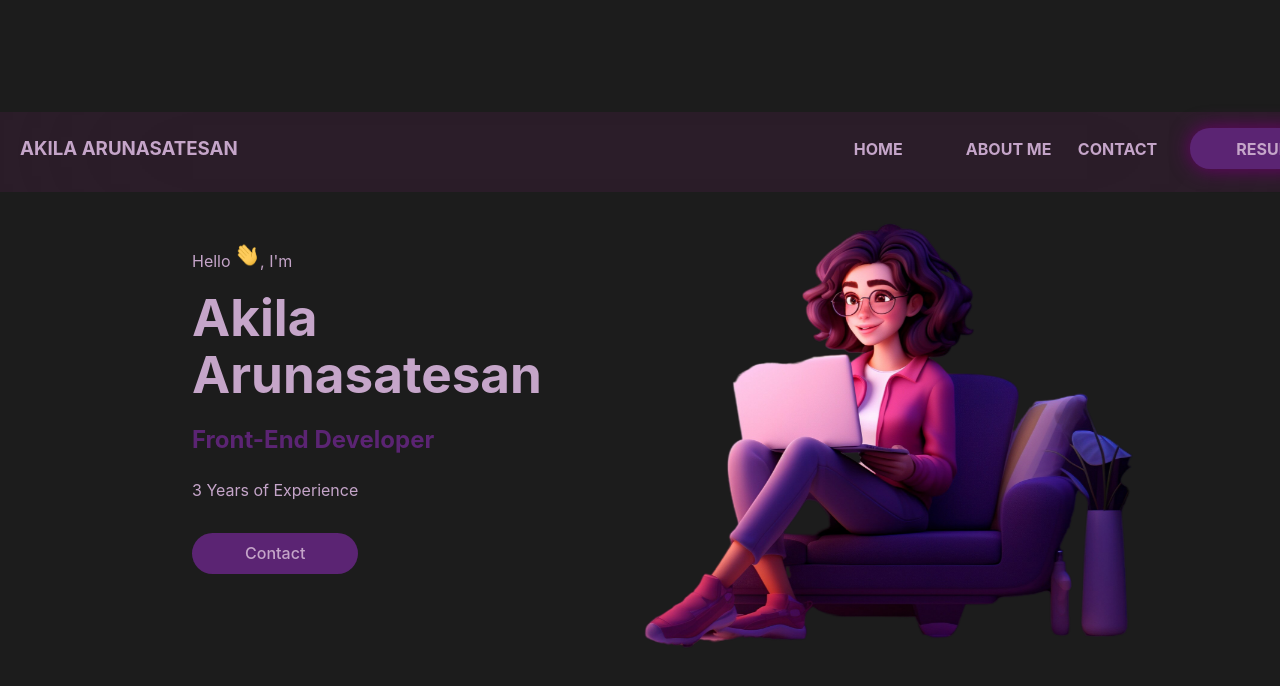
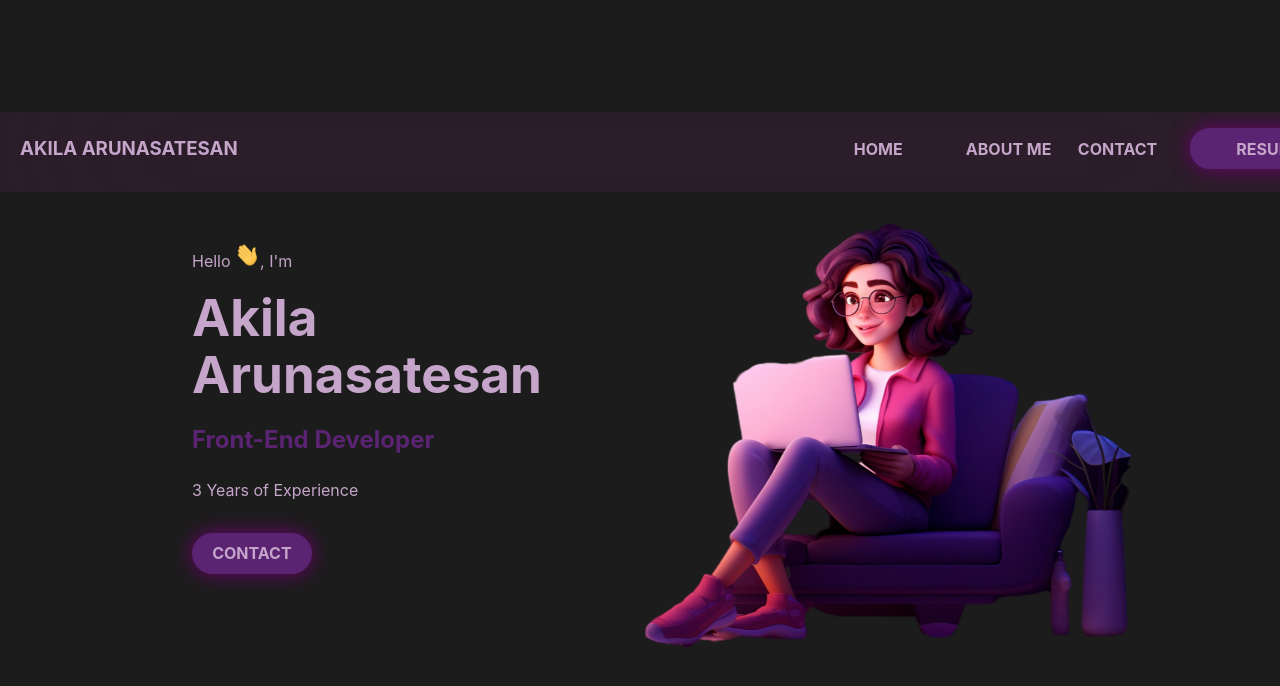
Before and after one commit to Ak496/react_portfolio, a React (Vite) app in the folder vite-project/: page / in a window 1280 px wide. Shown: the top 686 px of the page. Built offline with nearby package versions, Linux system fonts and the light colour scheme.

Commit message:
contact button modified

```diff
--- a/vite-project/src/components/Main/Main.css
+++ b/vite-project/src/components/Main/Main.css
@@ -22,10 +22,20 @@
 
 #contact-button {
     background-color: #5b2473;
-    color: #c5a5c9;
-    width: 13vw;
     margin-top: 15px;
     border-radius: 50px;
+    box-shadow: 0 0 20px rgb(111, 2, 111);
+}
+
+#contact-button a{
+    color: #c5a5c9;
+    font-weight: bold;
+}
+
+#contact-button:hover{
+    background-color: #9157ac;
+    border: none;
+    transition: 1s;
 }
 
 #main-section-right{
--- a/vite-project/src/components/Main/Main.jsx
+++ b/vite-project/src/components/Main/Main.jsx
@@ -19,12 +19,12 @@ const Main = () => {
             <Fade duration={2500} delay={1200} direction='down'>
                <p id='text-line4'>3 Years of Experience</p>
             </Fade>
-            <Fade duration={2500} delay={1600} direction='down'>
-               <button id='contact-button'>Contact</button>
+            <Fade duration={2500} delay={1600} direction='up'>
+               <button id='contact-button'><a href='#contact'>CONTACT</a></button>
             </Fade>
          </div>
          <div id='main-section-right'>
-            <Fade duration={2500} direction='up'>
+            <Fade duration={2500} direction='right'>
                <img src={girl} width="600" height="600"/>
             </Fade>
          </div>
```
